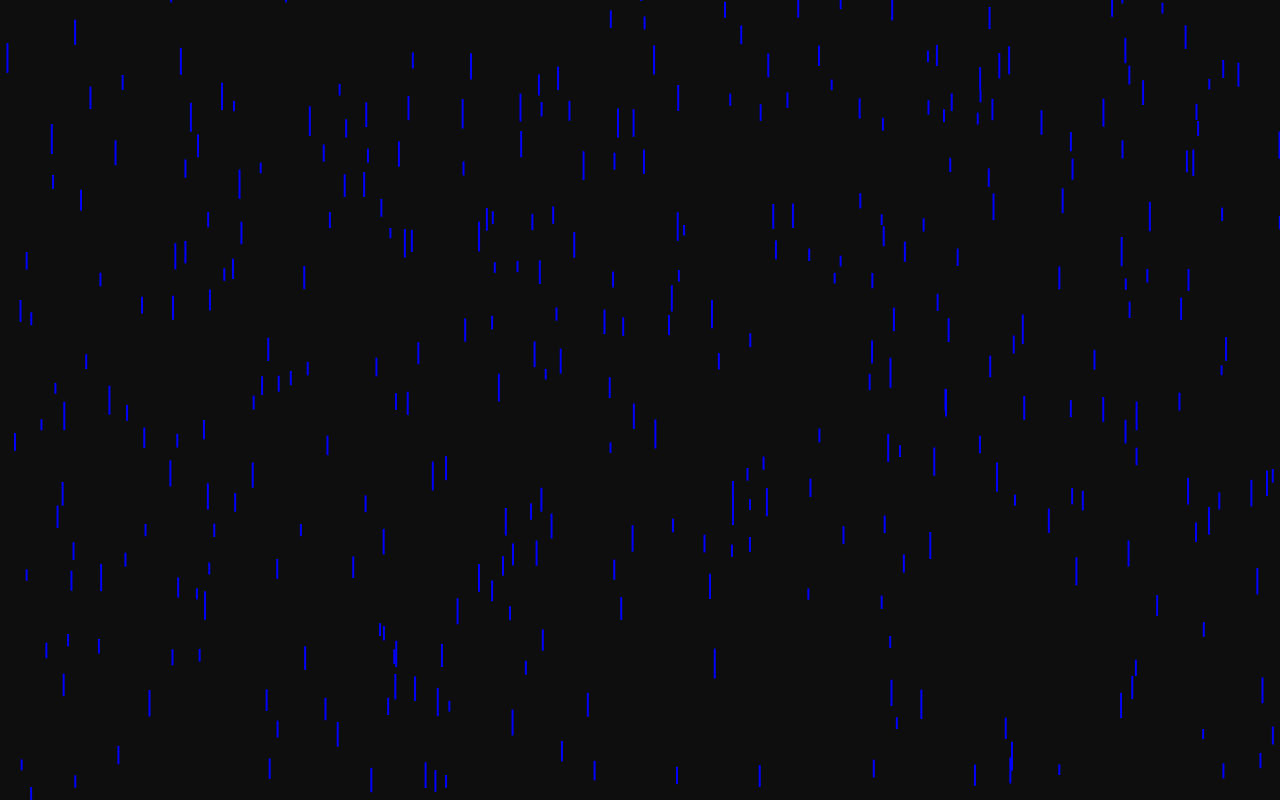
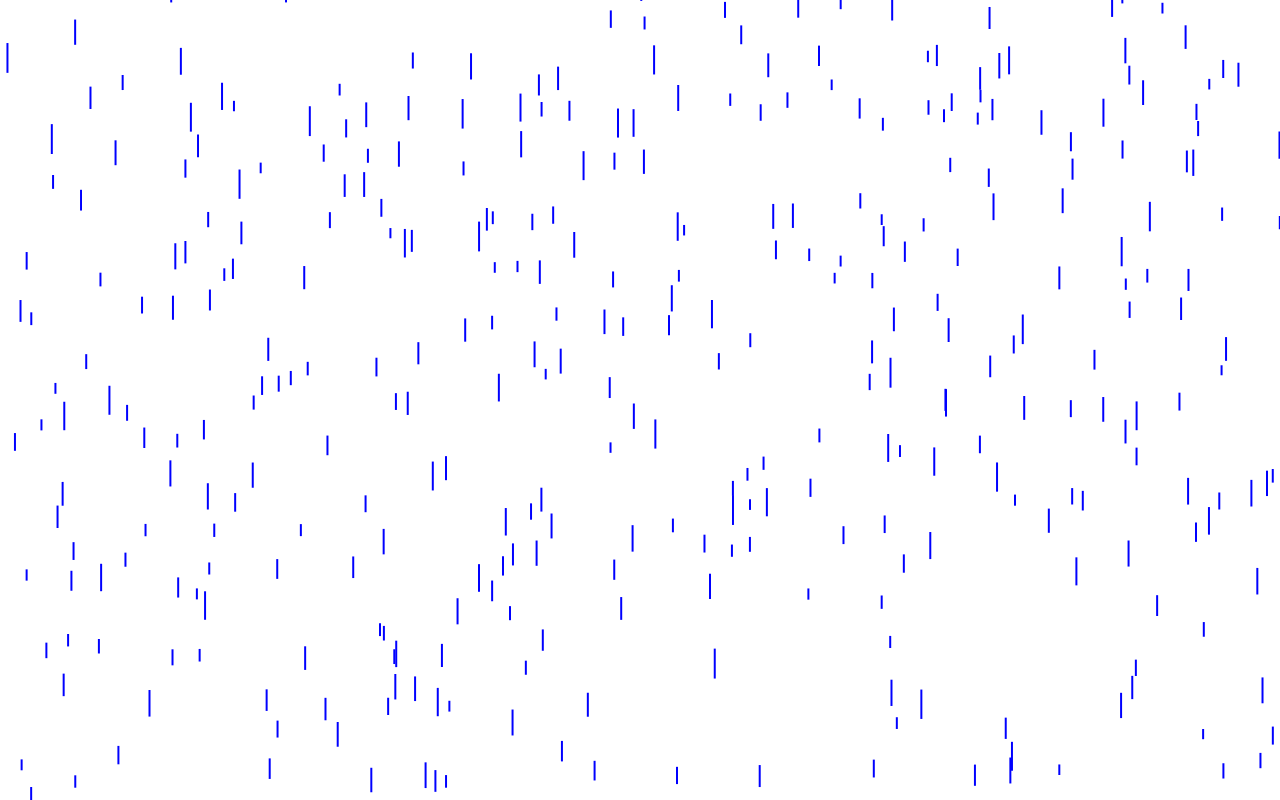
Before and after one commit to yuyalush/rain, a plain HTML site: page index.html in a window 1280 px wide. Drawn offline with Linux system fonts and the light colour scheme.

Commit message:
Update styles.css
背景を黒から白に変更

```diff
--- a/styles.css
+++ b/styles.css
@@ -3,7 +3,7 @@ body, html {
     padding: 0;
     overflow: hidden;
     height: 100%;
-    background-color: #0e0e0e;
+    background-color: #FFFFFF;
 }
 
 canvas {
```
